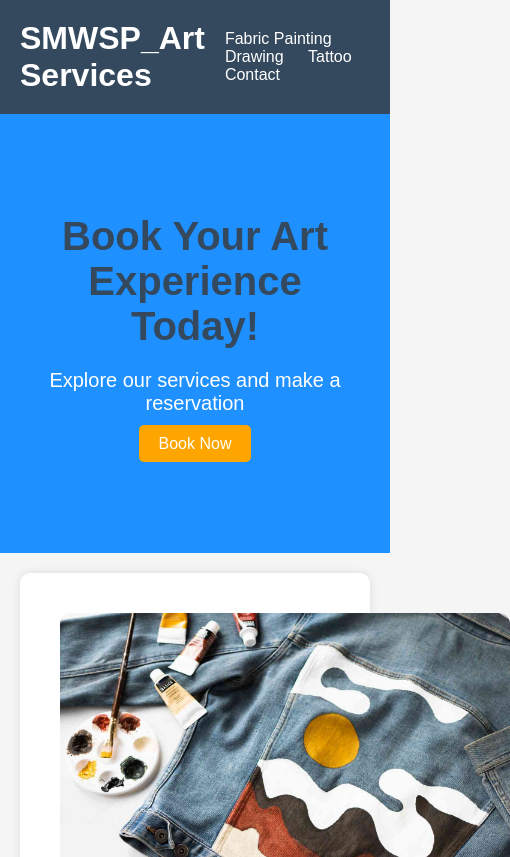
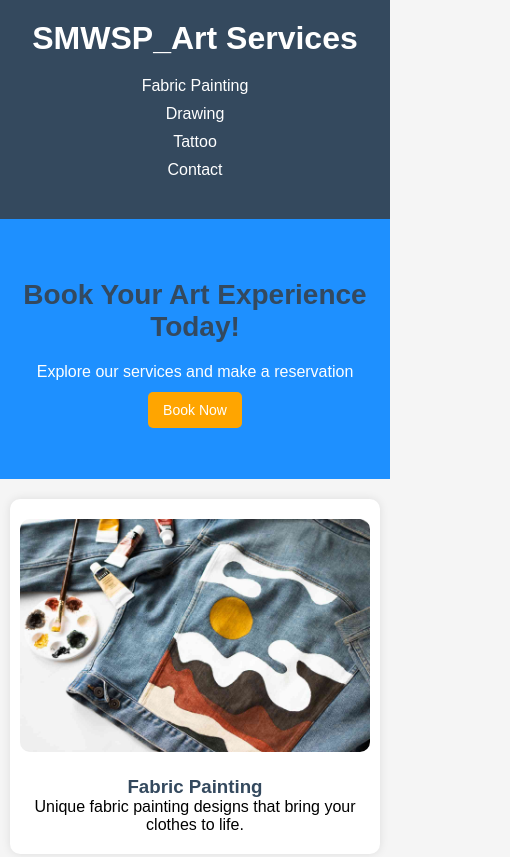
Before and after one commit to Boithlomolo/SMWSP_Art, a plain HTML site: page index.html in a window 390 px wide. Shown: the top 857 px of the page, 510 px wide, since content can reach past the window. Drawn offline with Linux system fonts and the light colour scheme.

Commit message:
mobile screen

```diff
--- a/style.css
+++ b/style.css
@@ -148,3 +148,67 @@ text-decoration: none;
 .social-icons a:hover {
 color: #007bff;
 }
+
+/*mobile screen*/
+@media (max-width: 768px) {
+  header {
+    flex-direction: column;
+    text-align: center;
+  }
+
+  nav ul {
+    padding: 10px 0;
+  }
+
+  nav ul li {
+    display: block;
+    margin: 10px 0;
+  }
+
+  .hero {
+    padding: 60px 20px;
+  }
+
+  .hero h2 {
+    font-size: 28px;
+  }
+
+  .hero p {
+    font-size: 16px;
+  }
+
+  .hero .btn {
+    padding: 10px 15px;
+    font-size: 14px;
+  }
+
+  .service img {
+    width: 100%;
+    max-width: 100%;
+    height: auto;
+  }
+
+  .service {
+    margin: 20px 10px;
+    padding: 20px 10px;
+  }
+
+  form {
+    width: 90%;
+    margin: 20px auto;
+    padding: 15px;
+  }
+
+  form input, form select, form button {
+    font-size: 16px;
+  }
+
+  footer {
+    padding: 15px;
+    font-size: 14px;
+  }
+
+  .social-icons a {
+    font-size: 20px;
+  }
+}
```
